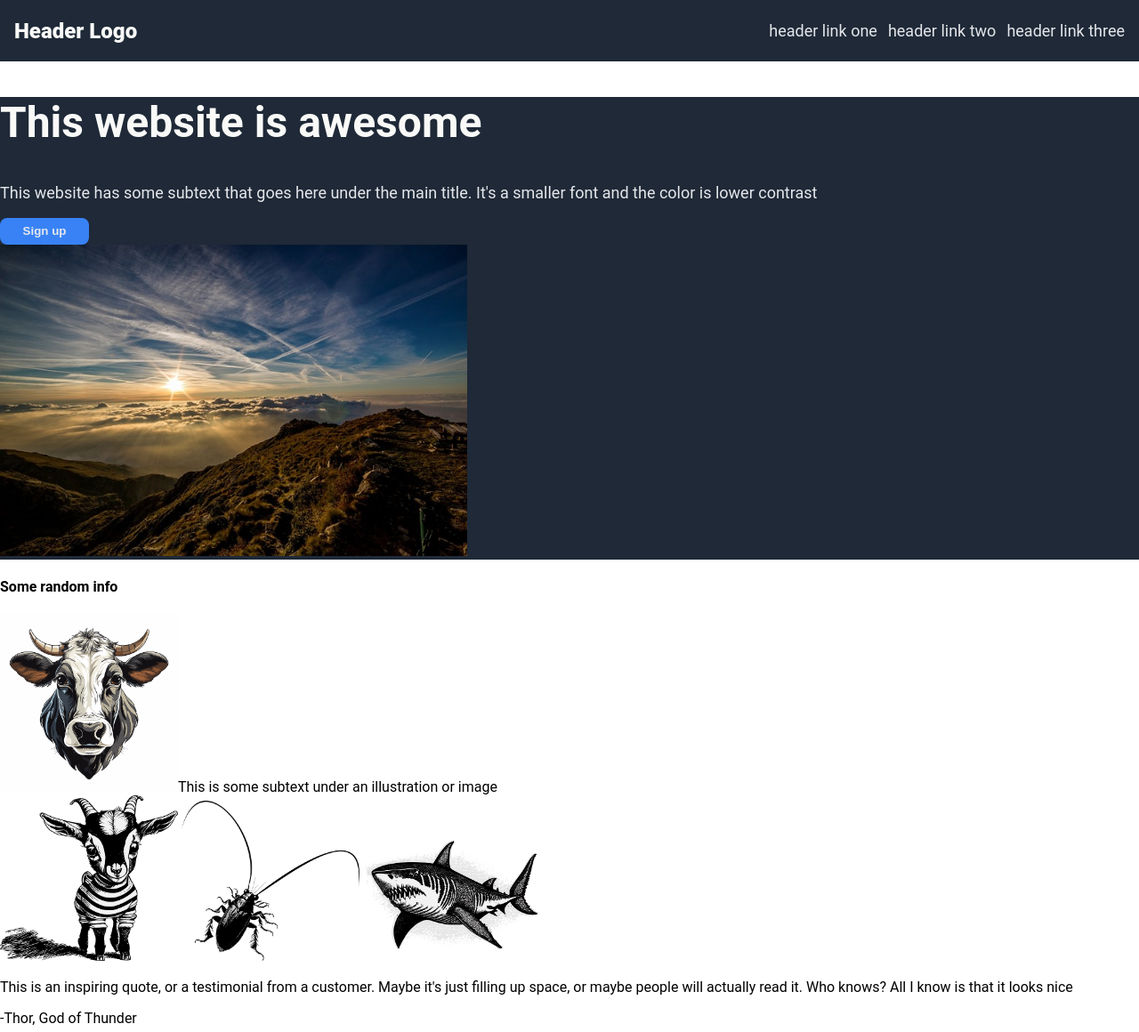
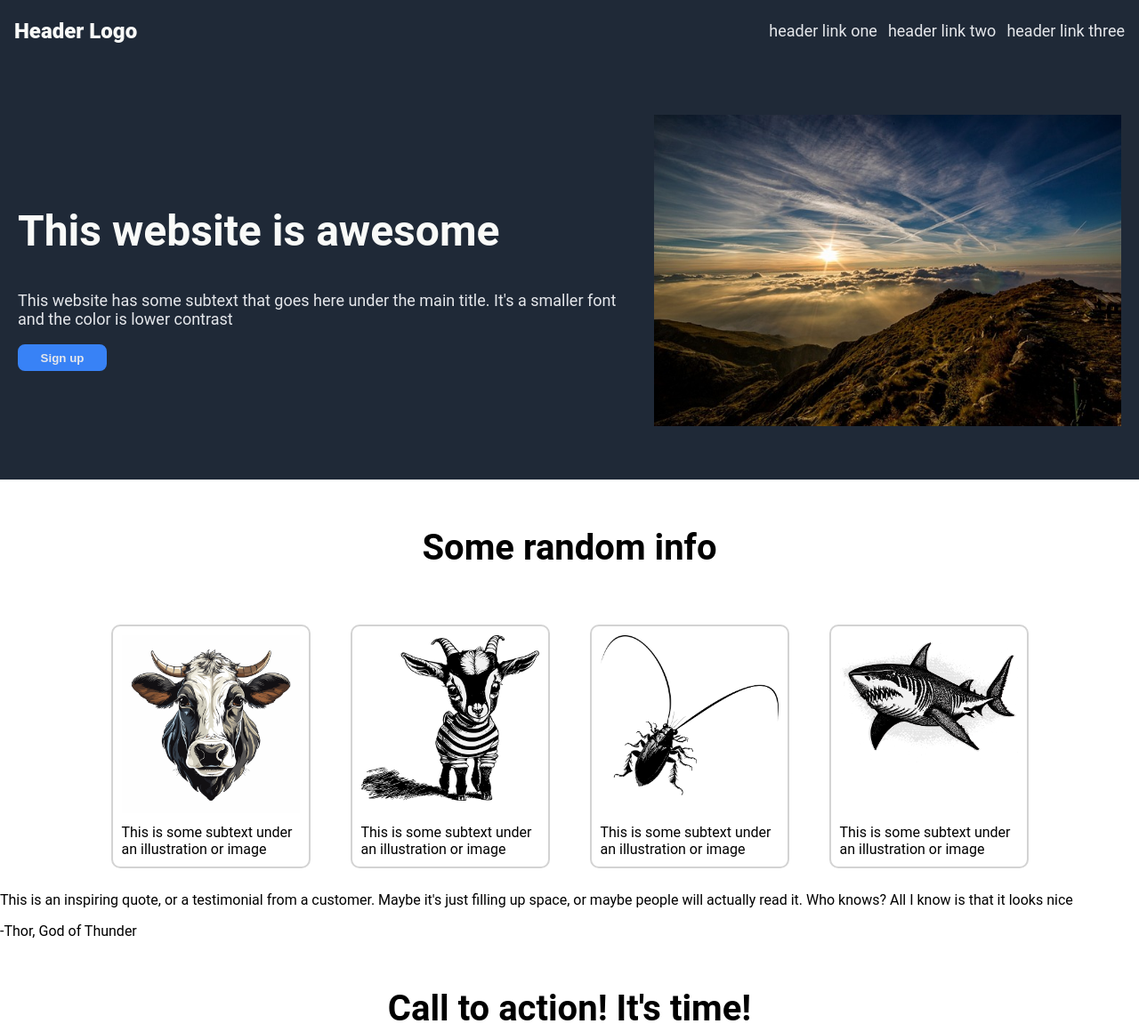
Before and after one commit to JCSAlearn/landing_page, a plain HTML site: page index.html in a window 1280 px wide. Shown: the top 1160 px of the page at 89% size. Drawn offline with Linux system fonts and the light colour scheme.

Commit message:
content div styled

```diff
--- a/index.html
+++ b/index.html
@@ -28,21 +28,26 @@
 
             </div>
 
-            <div class="random">
+            <h4>Some random info</h4>
 
-                <h4>Some random info</h4>
+            <div class="content">
+
+
 
                 <div class="square">
                     <img src="/img/cow.png" alt="a squared image of a cow" width="200px">This is some subtext under an illustration or image
                 </div>
+
                 <div class="square">
-                    <img src="/img/goat.png" alt="a squared image of a goat" width="200px>This is some subtext under an illustration or image
+                    <img src="/img/goat.png" alt="a squared image of a goat" width="200px">This is some subtext under an illustration or image
                 </div>
+
                 <div class="square">
-                    <img src="img/roach.png" alt="a squared image of a roach" width="200px>This is some subtext under an illustration or image
+                    <img src="img/roach.png" alt="a squared image of a roach" width="200px">This is some subtext under an illustration or image
                 </div>
+
                 <div class="square">
-                    <img src="/img/shark.png" alt="a squared image of a shark" width="200px>This is some subtext under an illustration or image
+                    <img src="/img/shark.png" alt="a squared image of a shark" width="200px">This is some subtext under an illustration or image
                 </div>
             </div>
 
--- a/style.css
+++ b/style.css
@@ -36,8 +36,16 @@ ul > li {
     flex: 1 1 auto;
 }
 
+/* presentation div*/
+
 .presentation {
     background-color: #1F2937;
+    display: flex;
+    flex: 0 0 auto;
+    align-items: center;
+    justify-content: center;
+    gap: 25px;
+    padding: 60px 20px;
 }
 
 .left > h2 {
@@ -63,9 +71,36 @@ ul > li {
     border: 2px solid #3882F6;
 }
 
+h4 {
+    font-size: 40px;
+    font-weight: bold;
+    text-align: center;
+}
+/*content*/
+
+.content {
+    display: flex;
+    flex-wrap: wrap;
+    align-items: center;
+    justify-content: center;
+    gap: 25px;
+}
 
 
+.square {
+    width: 200px;
+    height: 250px;
+    margin: 10px;
+    border: 2px solid lightgray;
+    padding: 10px;
+    display: flex;
+    flex-direction: column;
+    border-radius: 10px;
+}
 
+.square > img {
+    margin-bottom: auto;
+}
 
 /*footer*/
 
```
